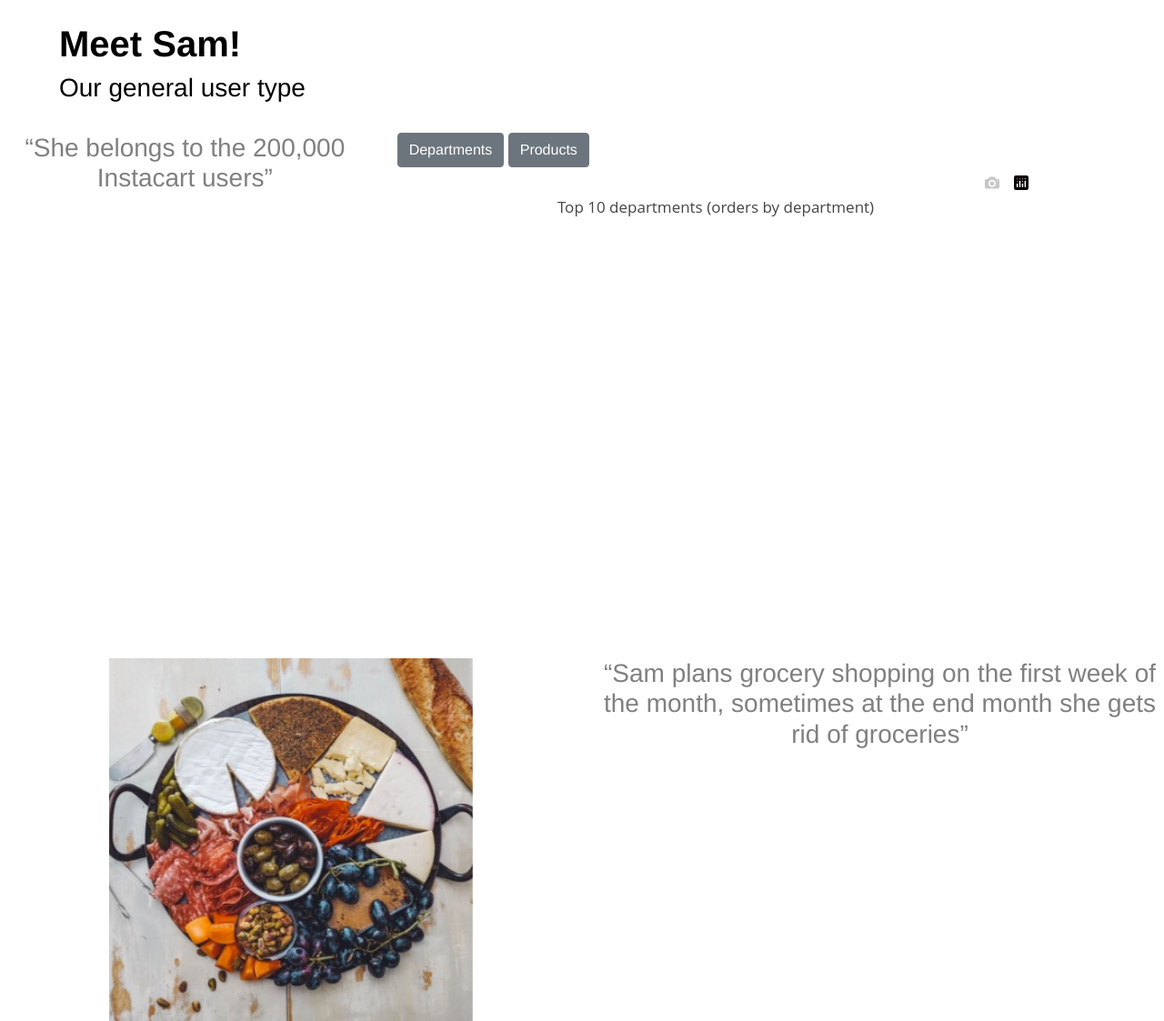
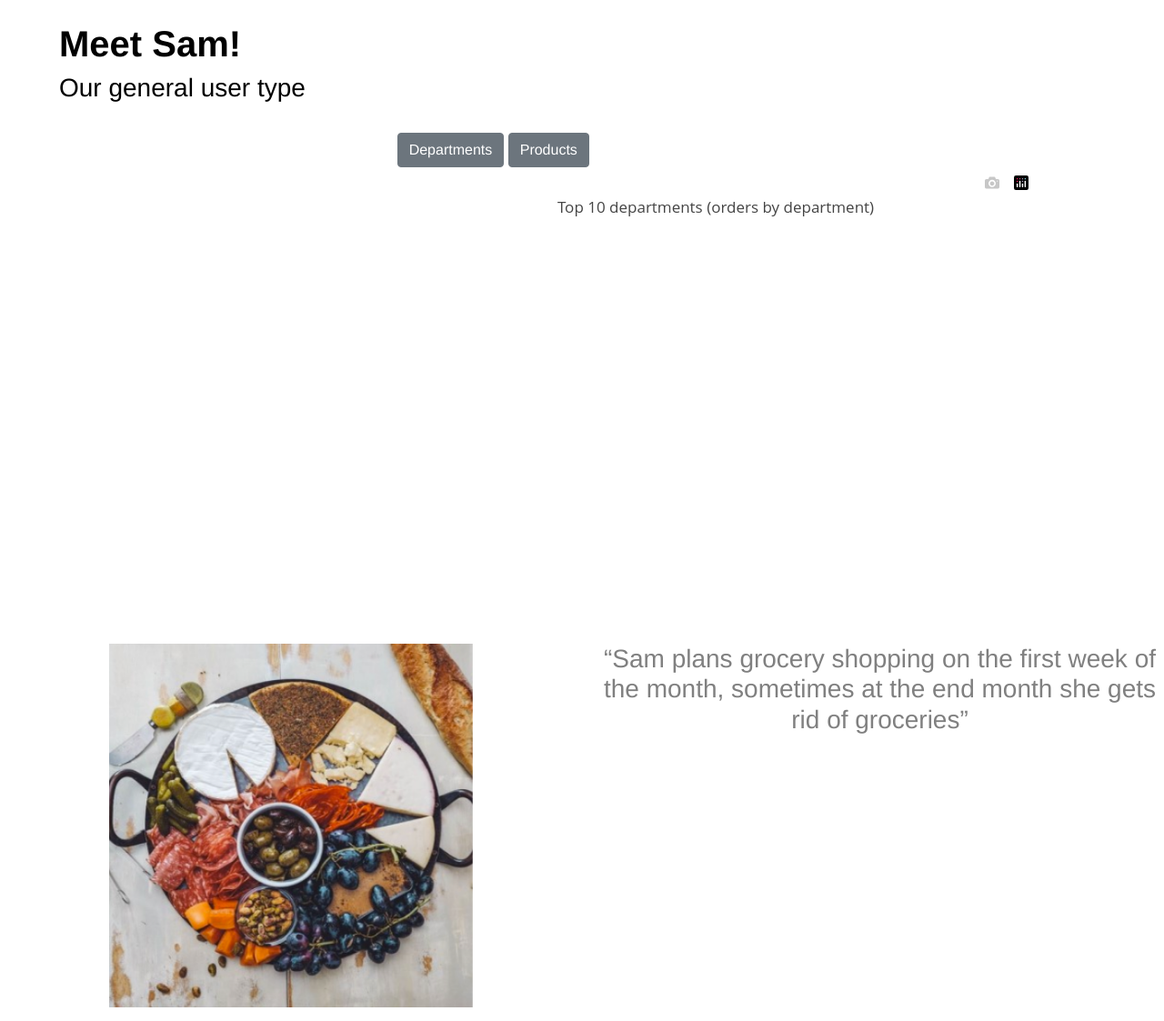
Before and after one commit to Jrfelix13/Final-Project, a Python web app: template website/templates/story.html in a window 1280 px wide. Shown: the part 400-1523 px from the top of the page at 91% size. Run offline with Jinja, Linux system fonts and the light colour scheme; the template is opened without the code that fills it, so the values that code supplies are empty; some libraries are stand-ins or nearby versions.

Commit message:
Update story.html

```diff
--- a/website/templates/story.html
+++ b/website/templates/story.html
@@ -53,19 +53,16 @@
         <div class="row">
             <!-- First of two columns -->
             <div class="col-md-4">
-                <h3 style="margin-left:80 px; color: grey; font-weight: normal; text-align:center; vertical-align: middle;">“She belongs to the 200,000 Instacart users”
-                </h3>
+                <div id="chart-text" class="panel-body">
+                <!-- We append our chart text here. -->
+                </div>
             </div>
             <!-- Second of two columns -->
             <div class="col">
                 <button id="selDep" type="button" class="btn btn-secondary text-center" >Departments</button>
-                <button type="button" class="btn btn-secondary text-center">Products</button>
+                <button id="selPro" type="button" class="btn btn-secondary text-center">Products</button>
                 <div id="pie1">
                     <!-- We append our chart here. -->
-                </div>
-                <div id="Chart_text">
-                    <p></p>
-                    <!-- We append our chart text here. -->
                 </div>
             </div>
         </div>
```
